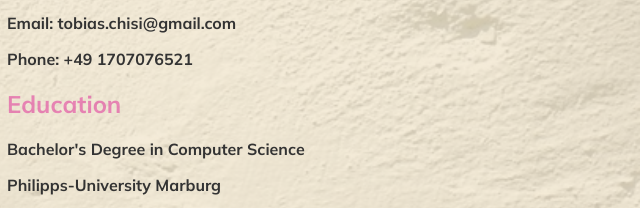
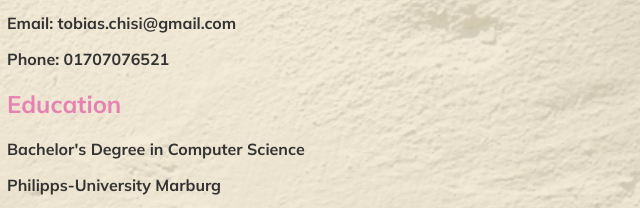
Before and after one commit to Cheesy99/Bewerbung-Website, a plain HTML site: page index.html in a window 1280 px wide. Shown: the part 393-601 px from the top of the page, 233-873 px from the left. Drawn offline with Linux system fonts and the light colour scheme.

Commit message:
worked on CV website

```diff
--- a/index.html
+++ b/index.html
@@ -23,7 +23,7 @@
             <h2>Tobias Chisi</h2>
             <p>Computer Science Student</p>
             <p>Email: tobias.chisi@gmail.com</p>
-            <p>Phone: +49 1707076521</p>
+            <p>Phone: 01707076521</p>
         </div>
     </section>
     <section class="education">
```
